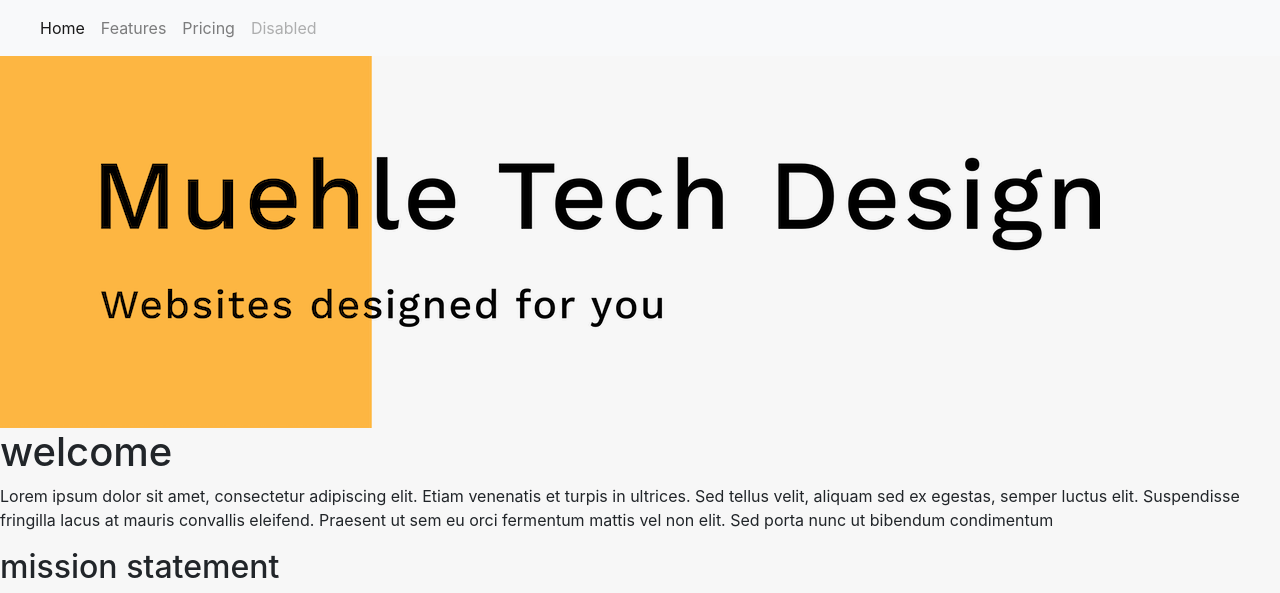
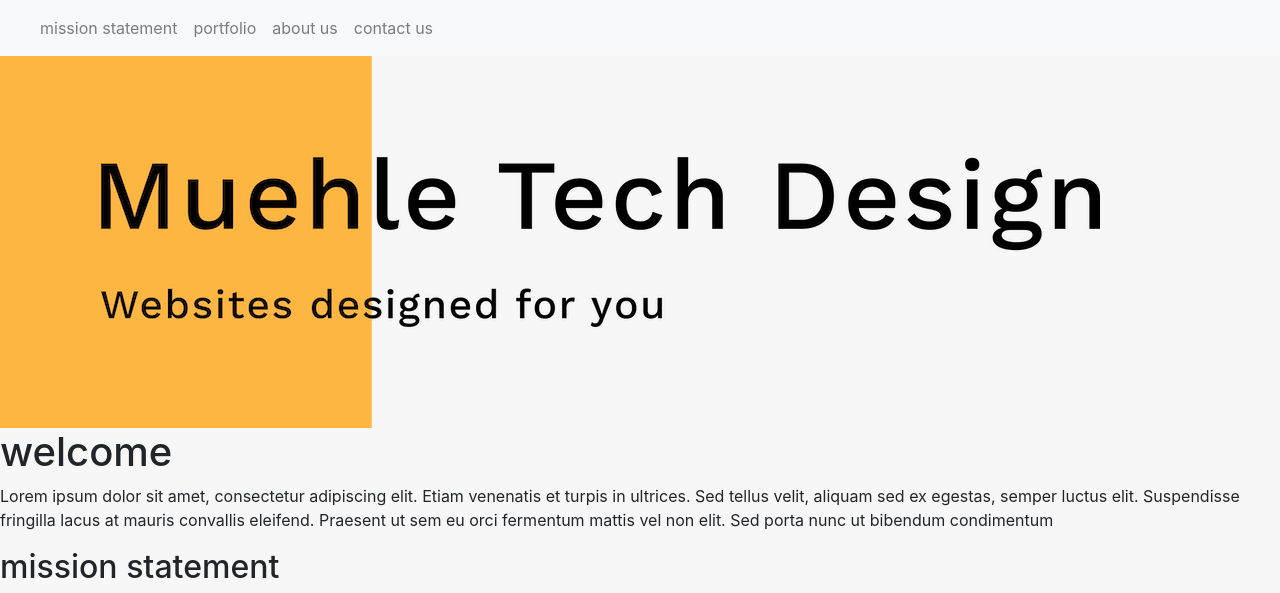
Before and after one commit to muehletech/indertechdesign-website, a plain HTML site: page index.html in a window 1280 px wide. Shown: the top 593 px of the page. Drawn offline with nearby package versions, Linux system fonts and the light colour scheme; a script that the page names is missing.

```diff
--- a/index.html
+++ b/index.html
@@ -28,10 +28,12 @@
     </button>
     <div class="collapse navbar-collapse" id="navbarNavAltMarkup">
       <div class="navbar-nav">
-        <a class="nav-item nav-link active" href="#">Home <span class="sr-only">(current)</span></a>
-        <a class="nav-item nav-link" href="#">Features</a>
-        <a class="nav-item nav-link" href="#">Pricing</a>
-        <a class="nav-item nav-link disabled" href="#" tabindex="-1" aria-disabled="true">Disabled</a>
+        <!-- <a class="nav-item nav-link active" href="#">Home <span class="sr-only">(current)</span></a> -->
+        <a class="nav-item nav-link" href="#missionStatement">mission statement</a>
+        <a class="nav-item nav-link" href="#portfolio">portfolio</a>
+        <a class="nav-item nav-link" href="#aboutUs">about us</a>
+        <a class="nav-item nav-link" href="#contactUs">contact us</a>
+
       </div>
     </div>
   </nav>
@@ -41,7 +43,7 @@
   </header>
 
   <!-- welcome -->
-  <section>
+  <section id="missionStatement">
     <h1>welcome</h1>
     <p> Lorem ipsum dolor sit amet, consectetur adipiscing elit. Etiam venenatis et turpis in ultrices. Sed tellus
       velit, aliquam sed ex egestas, semper luctus elit. Suspendisse fringilla lacus at mauris convallis eleifend.
@@ -67,16 +69,16 @@
 
   <!-- portfolio-->
   <section>
-<h2>portfolio</h2>
+<h2 id="portfolio">portfolio</h2>
   </section>
 
   <!-- aboutSection -->
-  <section>
+  <section id="aboutUs">
   <h2>about us</h2>
   </section>
 
   <!-- contact us-->
-  <h2>contact us</h2>
+  <h2 id="contactUs">contact us</h2>
 
 <p><a href="mailto:muehletechdesign@gmail.com">Send email</a></p>
 
```
